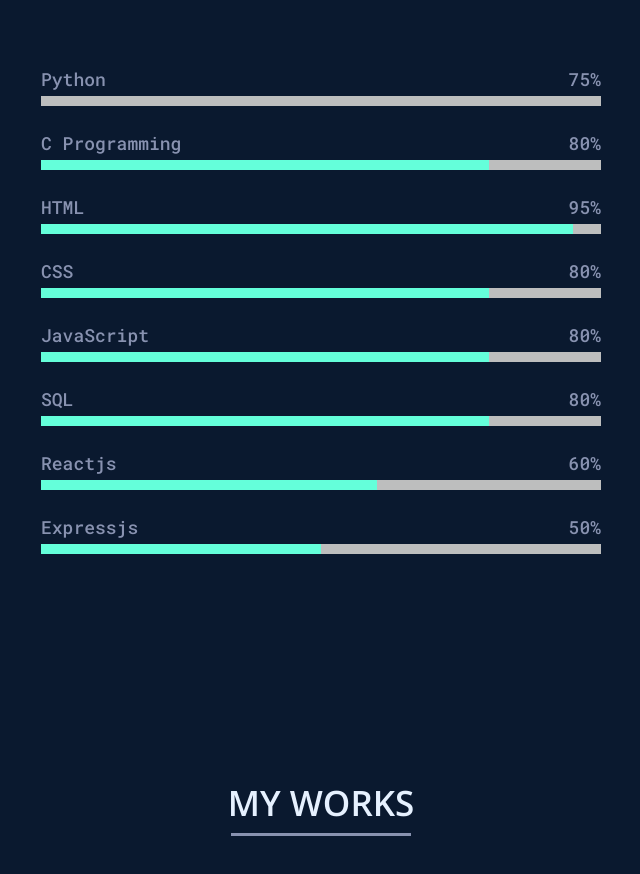
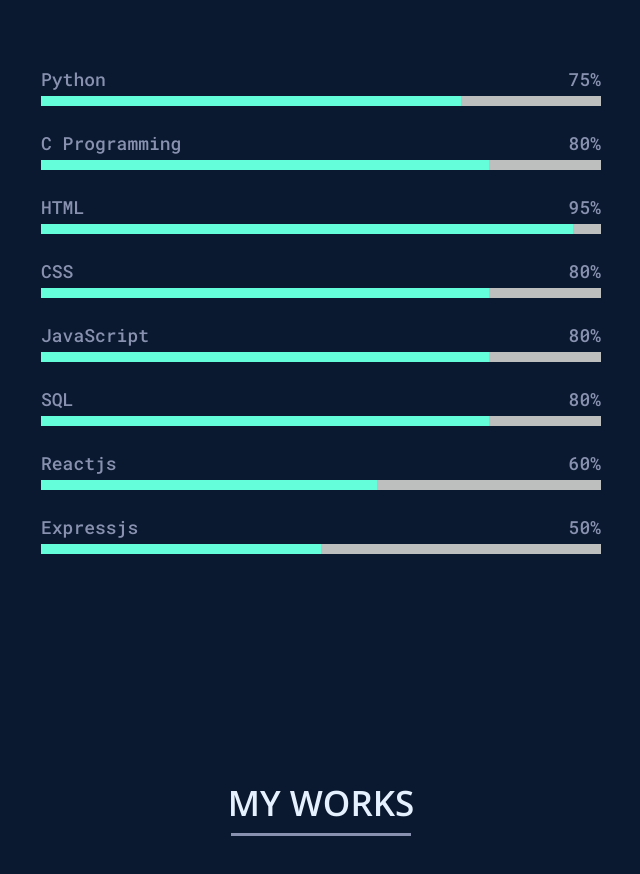
Before and after one commit to athiratj/portfolio, a plain HTML site: page index.html in a window 1280 px wide. Shown: the part 1687-2561 px from the top of the page, without its empty margins (319-959 px from the left). Drawn offline with nearby package versions, Linux system fonts and the light colour scheme.

Commit message:
added minor changes

```diff
--- a/style.css
+++ b/style.css
@@ -369,7 +369,7 @@ section .title::after {
     background: #64ffda;
 }
 
-.skills-content .skillsbox .c::before {
+.skills-content .skillsbox .python::before {
     width: 75%;
 }
 
```
